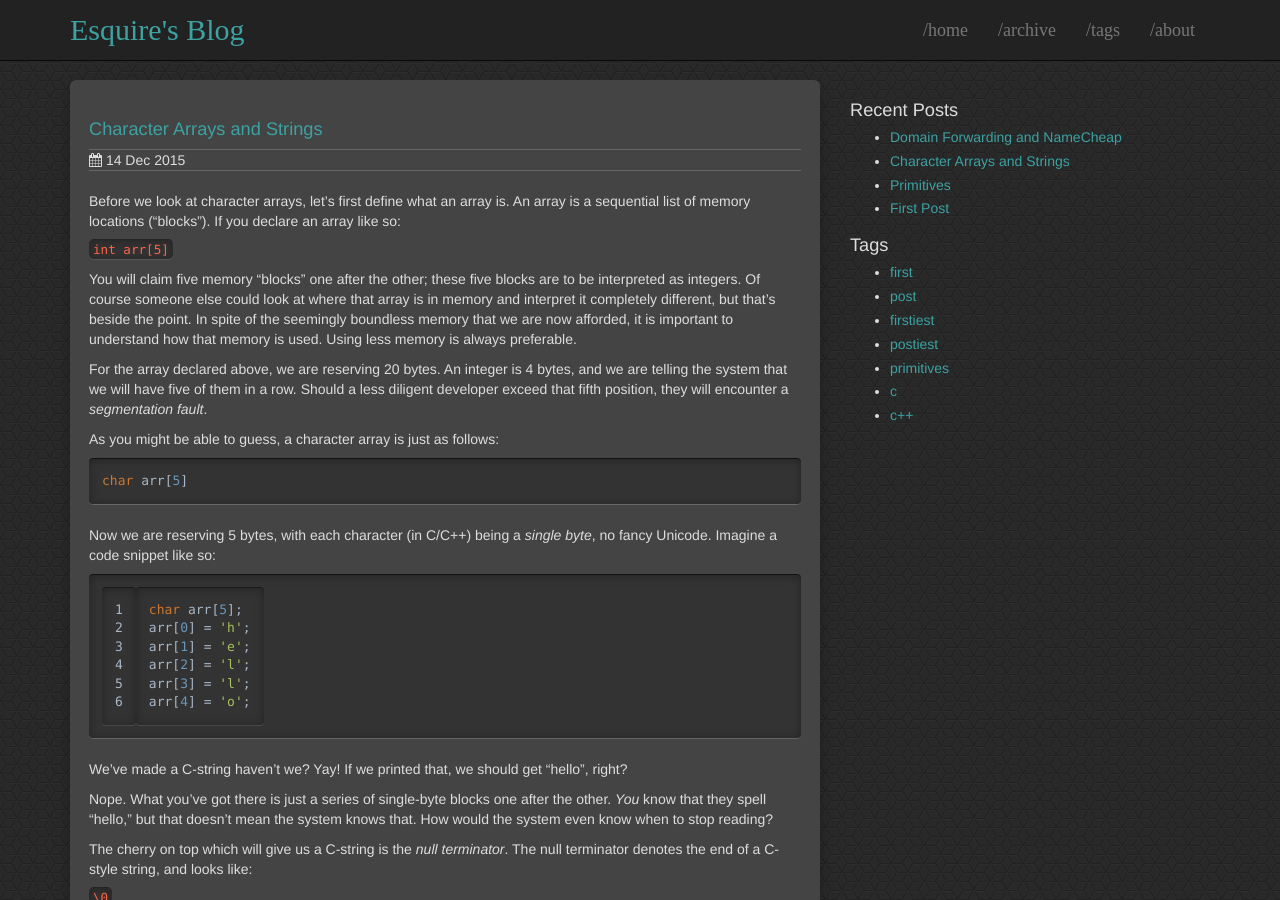
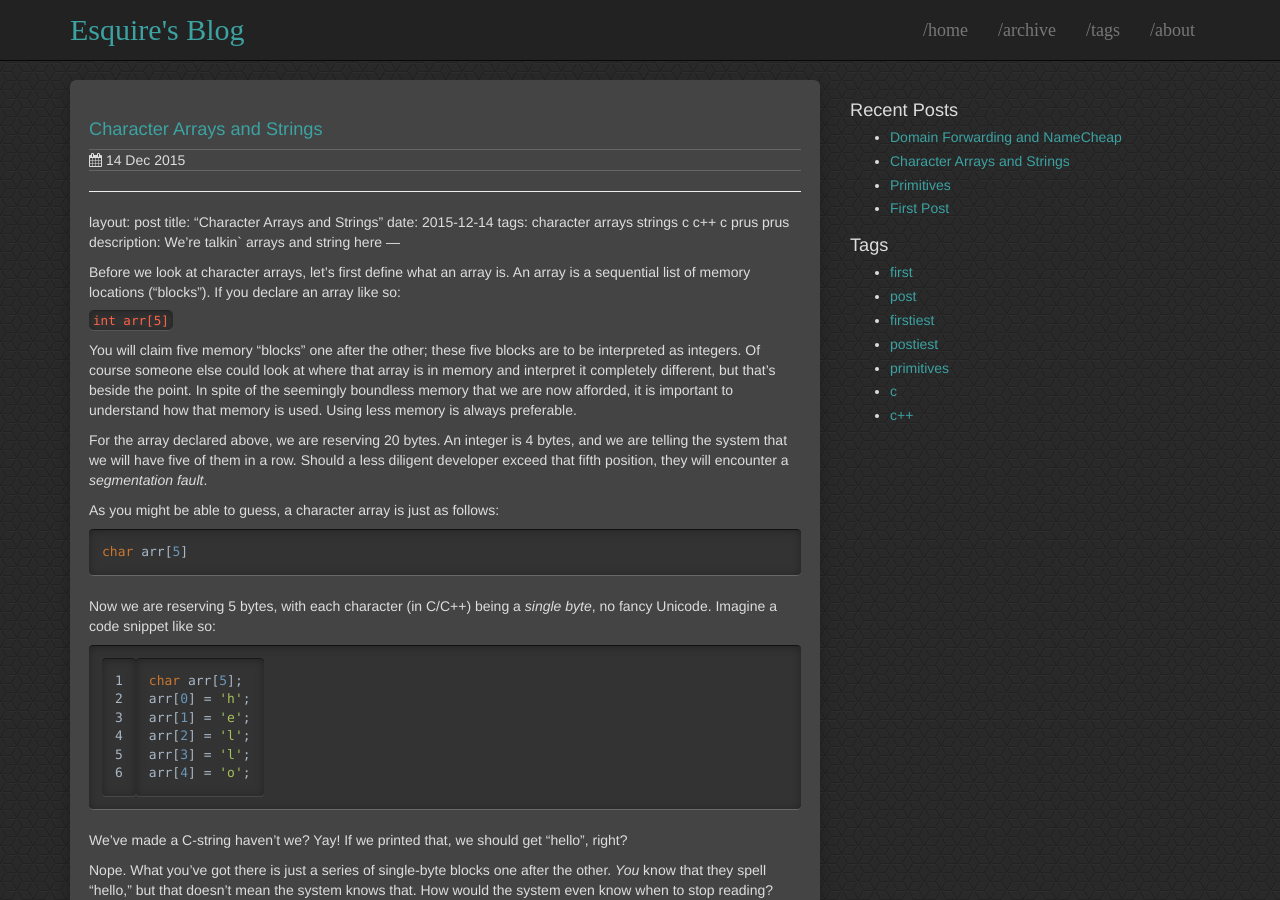
Before and after one commit to esquireatlarge/esquireatlarge.github.io, a Jekyll site: the page built from _posts/2015-12-14-character_arrays.md, in a window 1280 px wide and 900 px high. Built offline with Jekyll 4.4.1, drawn with Linux system fonts in a browser that asks for light colours.

Commit message:
Update 2015-12-14-character_arrays.md

```diff
--- a/_posts/2015-12-14-character_arrays.md
+++ b/_posts/2015-12-14-character_arrays.md
@@ -2,6 +2,13 @@
 layout: post
 title: "Character Arrays and Strings"
 date: 2015-12-14
+---
+---
+layout: post
+title: "Character Arrays and Strings"
+date: 2015-12-14
+tags: character arrays strings c c++ c prus prus
+description: We're talkin` arrays and string here
 ---
 
 Before we look at character arrays, let's first define what an array is.  An array is a sequential list of memory locations ("blocks").  If you declare an array like so:
```
